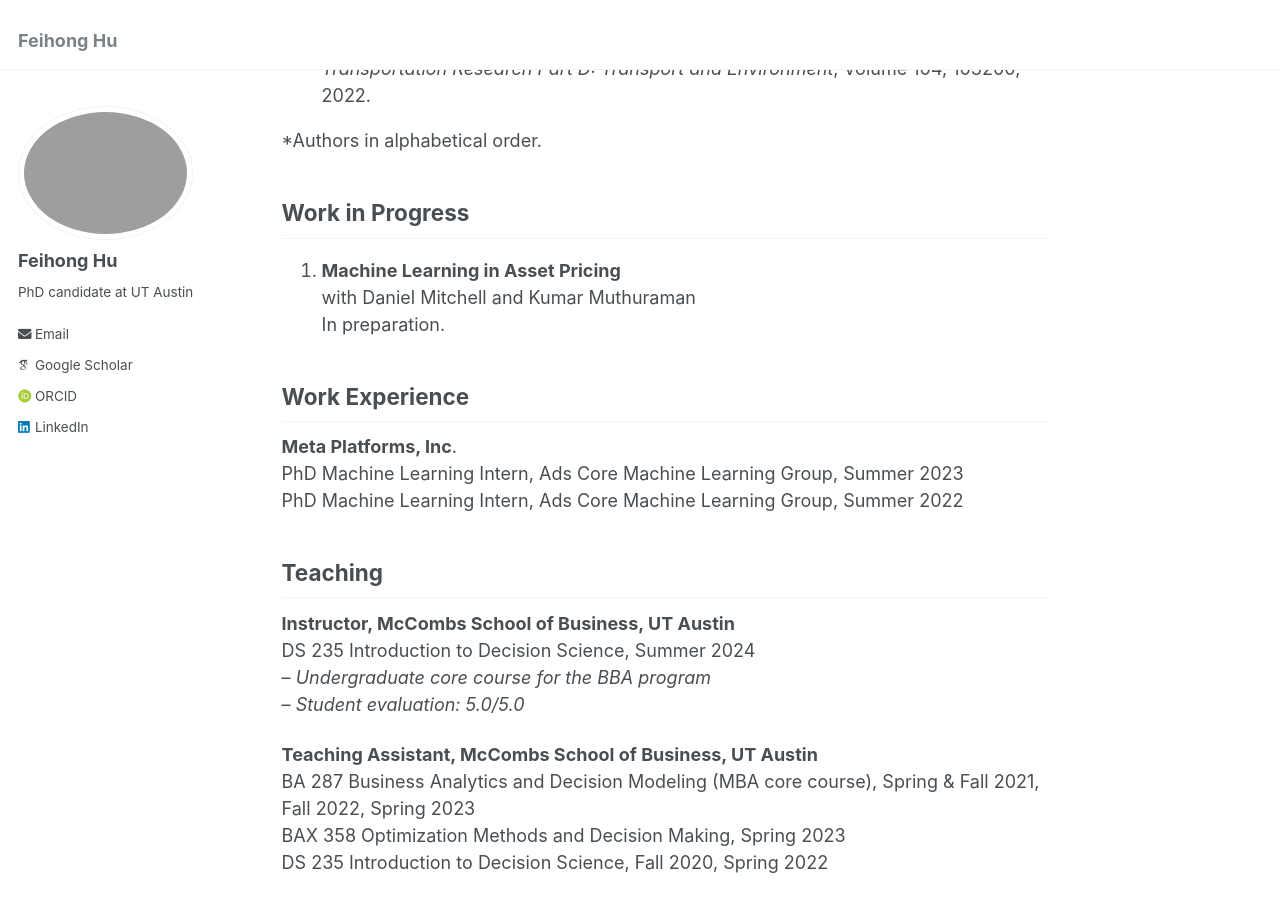
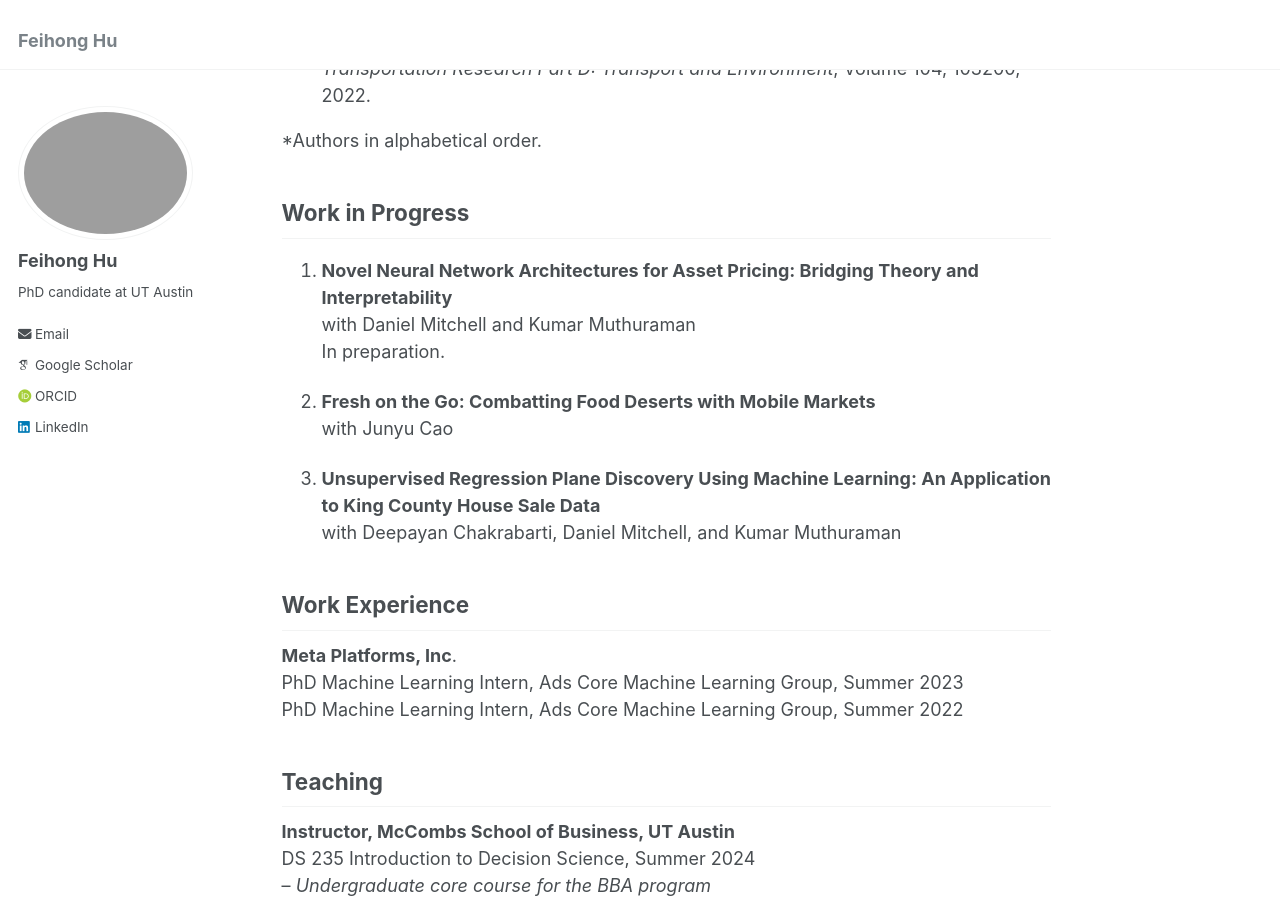
Before and after one commit to feihonghu/feihonghu.github.io, a Jekyll site: the page built from _pages/about.md, in a window 1280 px wide and 900 px high, scrolled down 672 px. Built offline with Jekyll 4.4.1, drawn with Linux system fonts in a browser that asks for light colours; some web fonts are replaced.

Commit message:
Update about.md

```diff
--- a/_pages/about.md
+++ b/_pages/about.md
@@ -25,9 +25,15 @@ I am a final-year PhD candidate in the Department of Information, Risk, and Oper
 
 <h2>Work in Progress</h2>
 
-1. **Machine Learning in Asset Pricing**<br/>
+1. **Novel Neural Network Architectures for Asset Pricing: Bridging Theory and Interpretability**<br/>
    with Daniel Mitchell and Kumar Muthuraman<br/>
    In preparation.
+
+2. **Fresh on the Go: Combatting Food Deserts with Mobile Markets**<br/>
+   with Junyu Cao<br/>
+
+3. **Unsupervised Regression Plane Discovery Using Machine Learning: An Application to King County House Sale Data**<br/>
+   with Deepayan Chakrabarti, Daniel Mitchell, and Kumar Muthuraman
 
 <h2>Work Experience</h2>
 
```
